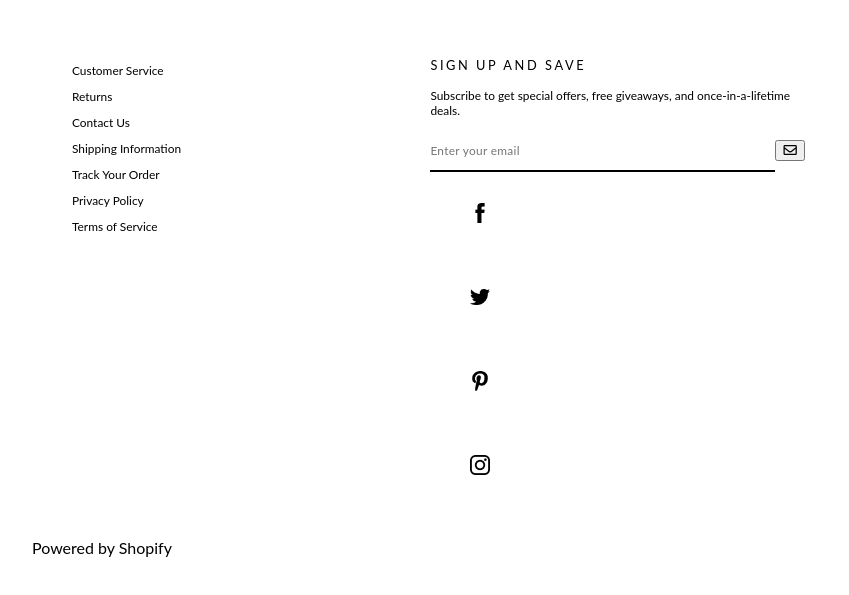
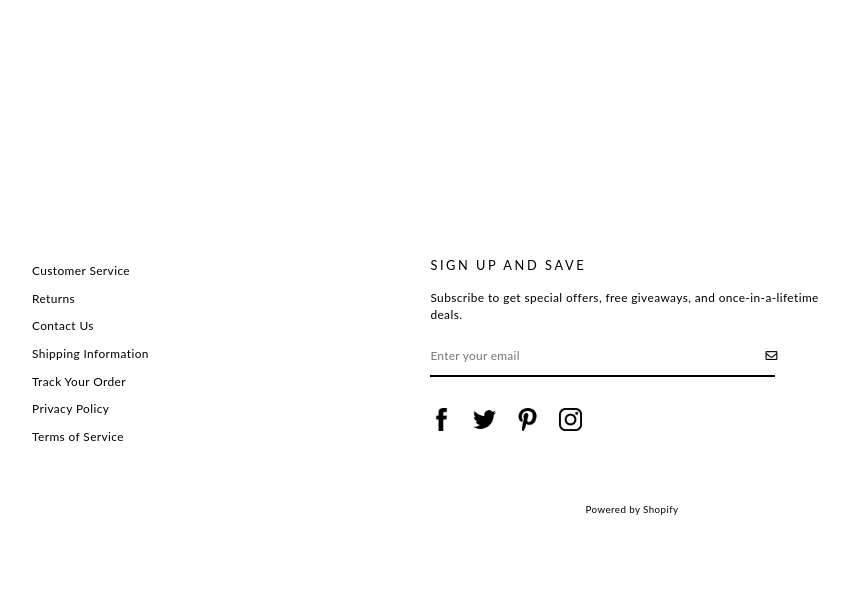
Before and after one commit to won4-group-project/calledtosurf, a React (Create React App) app in the folder calledtosurf/: page /login in a window 1280 px wide. Shown: the part 863-1458 px from the top of the page, without its empty margins (8-857 px from the left). Built offline with nearby package versions, Linux system fonts and the light colour scheme.

Commit message:
footer finished

```diff
--- a/calledtosurf/src/App.css
+++ b/calledtosurf/src/App.css
@@ -1,14 +1,13 @@
-/* .App {
-  background-color: aquamarine;
-  text-align: center;
-  width: 100%;
-  min-height: 95vh;
-} */
-
+* {
+  margin: 0;
+  padding: 0;
+}
 html {
   height: 100%;
 }
 body {
+  height: 100%;
+
   font-family: "Lato", sans-serif;
   background-color: white;
   padding: 0;
@@ -28,3 +27,20 @@ body {
   font-size: calc(10px + 2vmin);
   color: white;
 }
+
+#container {
+  min-height: 100%;
+}
+
+#footer {
+  position: relative;
+  height: 100px;
+  margin-top: -100px;
+  clear: both;
+}
+
+#main {
+  overflow: auto;
+  padding-bottom: 300px;
+  height: 100%;
+}
--- a/calledtosurf/src/App.js
+++ b/calledtosurf/src/App.js
@@ -10,11 +10,18 @@ import Footer from "./components/Footer/Footer";
 function App() {
   return (
     <div>
-      <Header />
-      <BrowserRouter>
-        <div>{routes}</div>
-      </BrowserRouter>
-      <Footer />
+      <div id="container">
+        <Header />
+
+        <div id="main">
+          <BrowserRouter>
+            <div>{routes}</div>
+          </BrowserRouter>
+        </div>
+      </div>
+      <footer id="footer">
+        <Footer />
+      </footer>
     </div>
   );
 }
--- a/calledtosurf/src/components/Footer/Footer.js
+++ b/calledtosurf/src/components/Footer/Footer.js
@@ -80,13 +80,13 @@ class Footer extends Component {
                               autoCorrect="off"
                               autoCapitalize="off"
                             />
-                            <button
+                            {/* <button
                               type="submit"
                               className="footer__newsletter-btn"
                               name="commit"
-                            >
-                              <i class="far fa-envelope" />
-                            </button>
+                            > */}
+                            <i class="far fa-envelope" />
+                            {/* </button> */}
                           </div>
                         </form>
                         <ul className="no-bullets footer__social">
--- a/calledtosurf/src/components/Footer/footer.css
+++ b/calledtosurf/src/components/Footer/footer.css
@@ -1,3 +1,14 @@
+html,
+body {
+  margin: 0;
+  padding: 0;
+  height: 100%;
+  position: relative;
+  font-family: "Lato", sans-serif;
+  letter-spacing: 0.025em;
+  line-height: 1.4;
+}
+
 .site-footer_link {
   margin: 1;
   list-style: none;
@@ -142,6 +153,7 @@ input {
 
 form + .footer__social {
   margin-top: 30px;
+  display: flex;
 }
 .footer__social {
   margin: 0;
@@ -150,6 +162,7 @@ form + .footer__social {
 .footer__social a {
   display: block;
   color: #000;
+  margin-right: 20px;
 }
 
 a {
@@ -157,8 +170,8 @@ a {
   background: transparent;
 }
 .no-bullets img {
-  width: 20px;
-  height: 20px;
+  width: 23px;
+  height: 23px;
 }
 .icon {
   display: inline-block;
@@ -176,3 +189,17 @@ a {
   border: 0;
   border-bottom: 2px solid #000;
 }
+
+.far {
+  margin-left: -10px;
+  cursor: pointer;
+}
+.footer_powered_by {
+  font-size: 9.8px;
+  padding-top: 7.5px;
+  text-align: center;
+}
+
+.p {
+  margin: 0 0 15px 0;
+}
```
